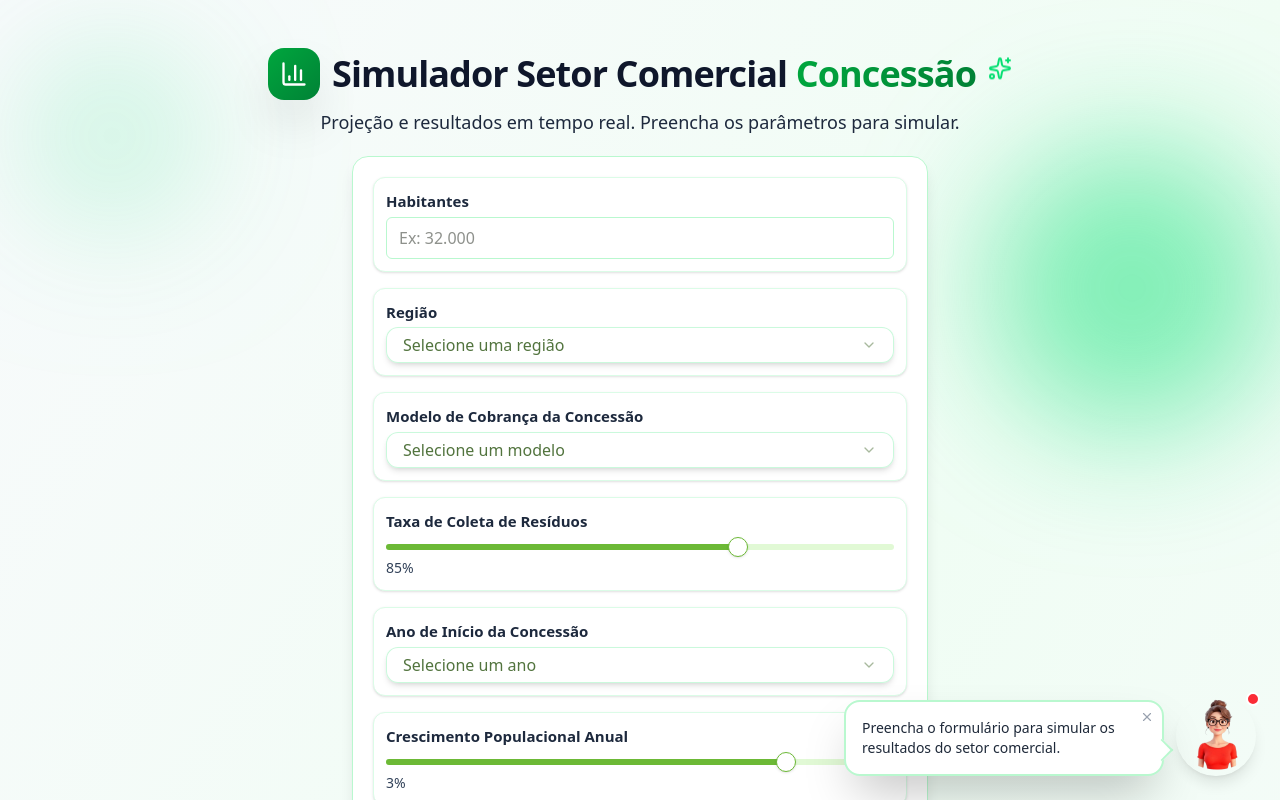
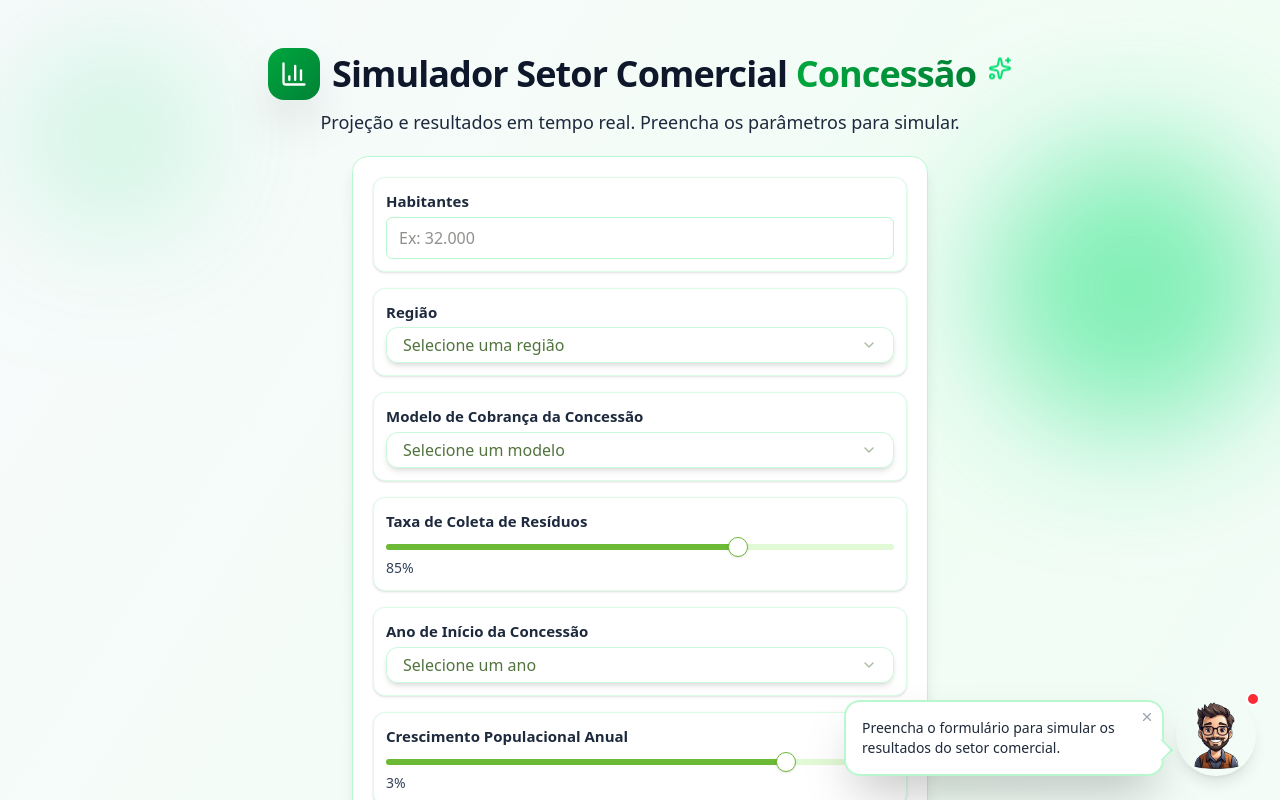
Before and after one commit to JeeerryZ/simuladordre, a Next.js app: page /simulador in a window 1280 px wide. Shown: the top 800 px of the page. Built offline with nearby package versions, Linux system fonts and the light colour scheme.

Commit message:
Swapped avatars

```diff
--- a/src/components/avatar.tsx
+++ b/src/components/avatar.tsx
@@ -58,7 +58,7 @@ export default function FormAvatar() {
           }
         }}
       >
-        <Image src='/avatar.png' alt='Avatar' width={500} height={500} />
+        <Image src='/drconcessao.png' alt='Avatar' width={500} height={500} />
         {isVisible && (
           <motion.span
             initial={{ scale: 0 }}
```
